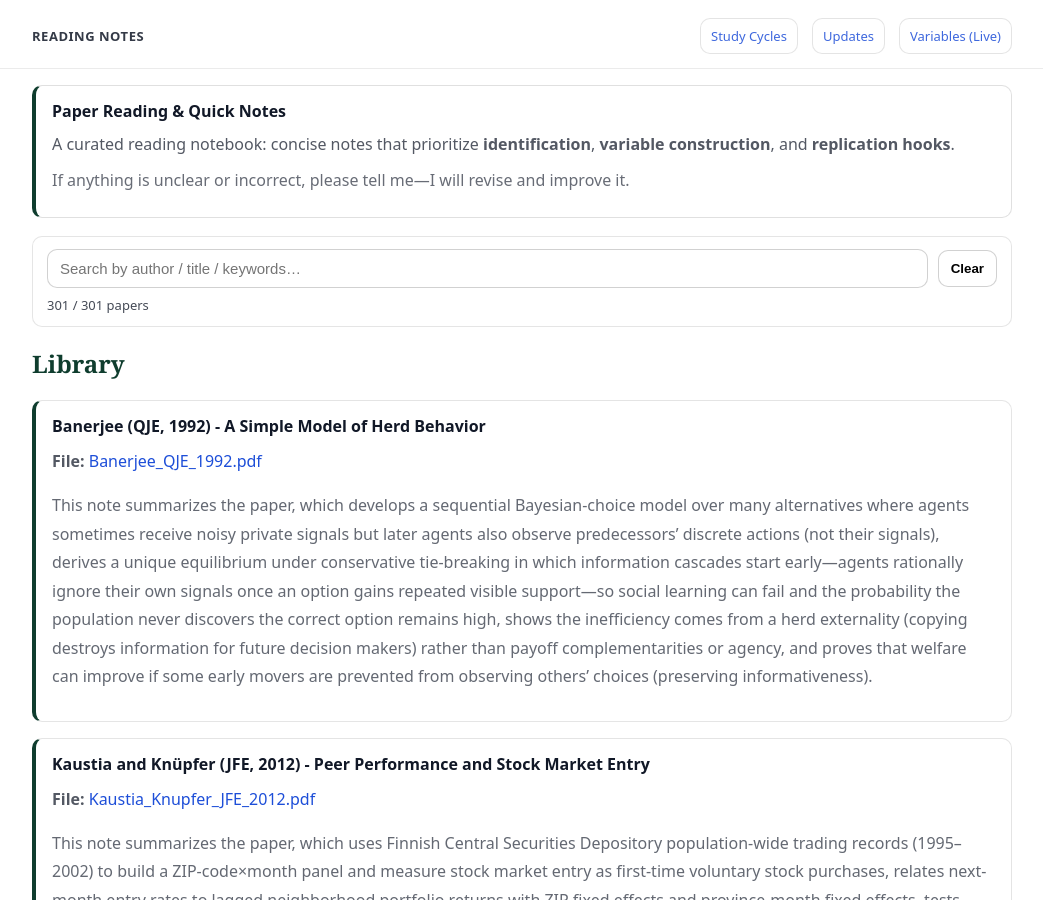
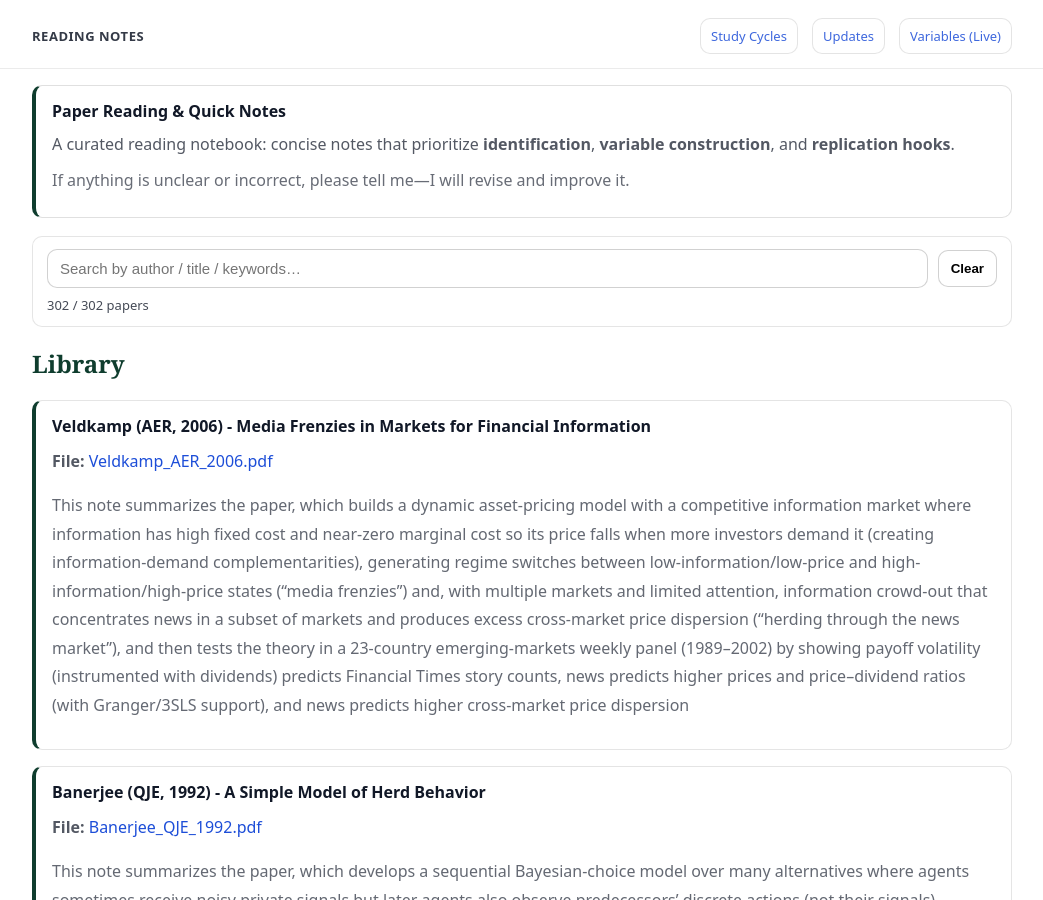
Before and after one commit to yaxinzn/study-archive, a Jekyll site: the page built from reading/index.md, in a window 1280 px wide and 900 px high. Shown: the whole window, without its empty margins (118-1161 px from the left). Built offline with Jekyll 4.4.1, drawn with Linux system fonts in a browser that asks for light colours.

Commit message:
Reading: add/update Veldkamp_AER_2006.pdf

```diff
--- a/_data/reading.yml
+++ b/_data/reading.yml
@@ -1,3 +1,7 @@
+- title: "Veldkamp (AER, 2006) - Media Frenzies in Markets for Financial Information"
+  file: "Veldkamp_AER_2006.pdf"
+  desc: "This note summarizes the paper, which builds a dynamic asset-pricing model with a competitive information market where information has high fixed cost and near-zero marginal cost so its price falls when more investors demand it (creating information-demand complementarities), generating regime switches between low-information/low-price and high-information/high-price states (“media frenzies”) and, with multiple markets and limited attention, information crowd-out that concentrates news in a subset of markets and produces excess cross-market price dispersion (“herding through the news market”), and then tests the theory in a 23-country emerging-markets weekly panel (1989–2002) by showing payoff volatility (instrumented with dividends) predicts Financial Times story counts, news predicts higher prices and price–dividend ratios (with Granger/3SLS support), and news predicts higher cross-market price dispersion"
+
 - title: "Banerjee (QJE, 1992) - A Simple Model of Herd Behavior"
   file: "Banerjee_QJE_1992.pdf"
   desc: "This note summarizes the paper, which develops a sequential Bayesian-choice model over many alternatives where agents sometimes receive noisy private signals but later agents also observe predecessors’ discrete actions (not their signals), derives a unique equilibrium under conservative tie-breaking in which information cascades start early—agents rationally ignore their own signals once an option gains repeated visible support—so social learning can fail and the probability the population never discovers the correct option remains high, shows the inefficiency comes from a herd externality (copying destroys information for future decision makers) rather than payoff complementarities or agency, and proves that welfare can improve if some early movers are prevented from observing others’ choices (preserving informativeness)."
```
Also changed, not shown: 1 other file.
